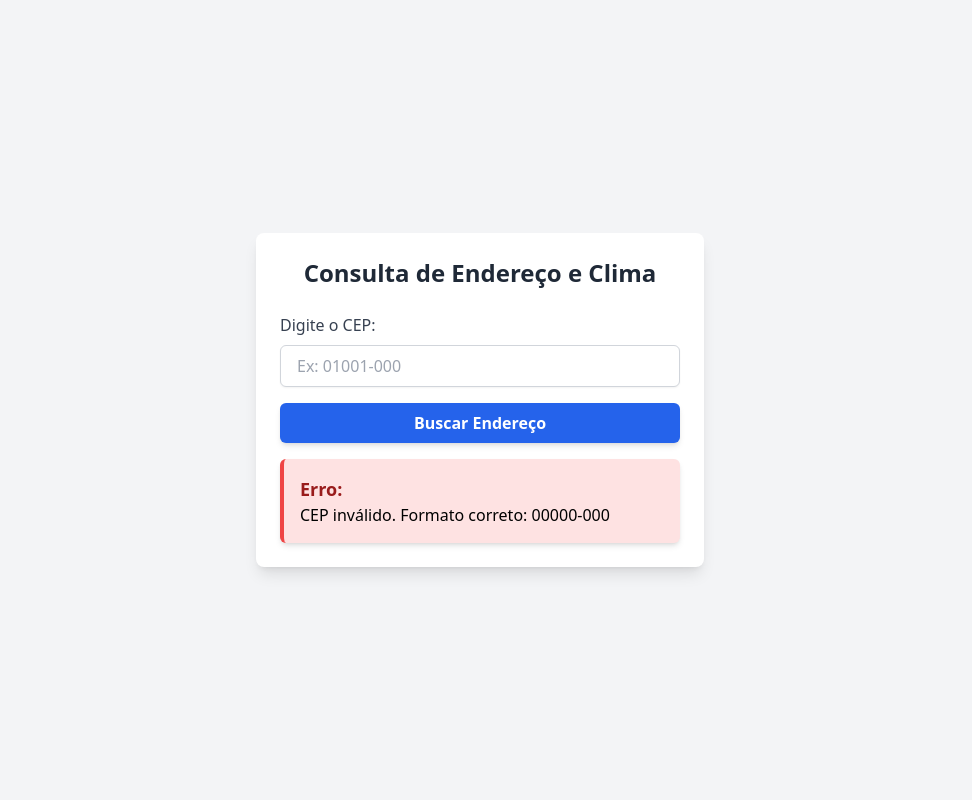
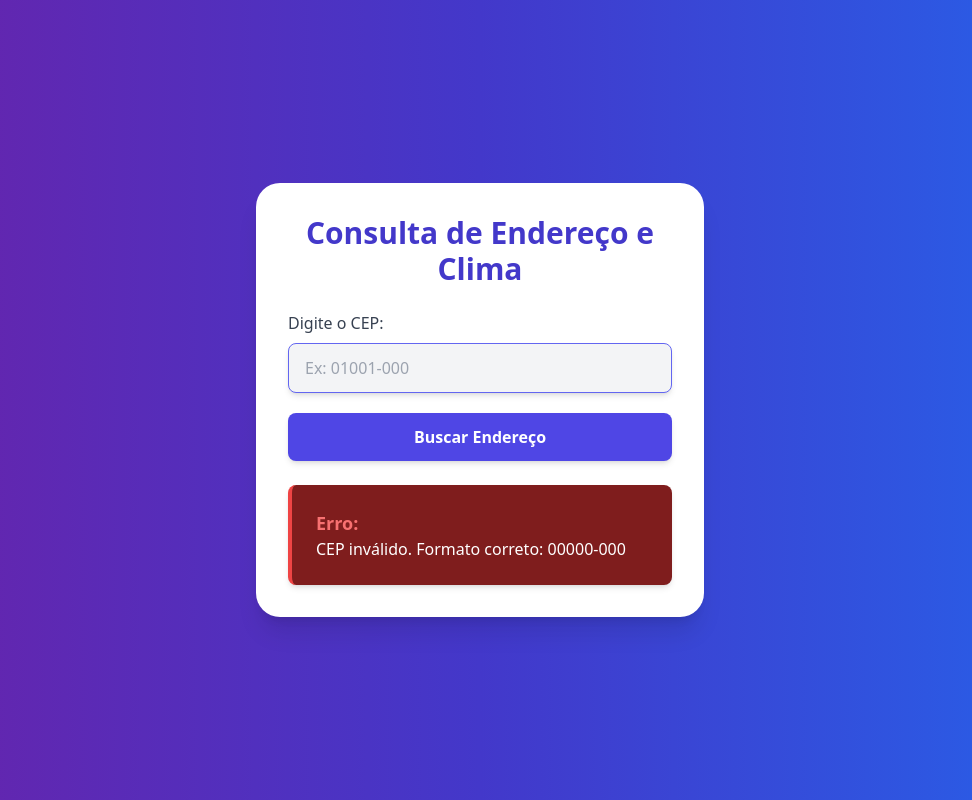
Before and after one commit to efpatti/tempo-cep, a React (Create React App) app: page / in a window 1280 px wide. Both pictures are taken after typing "Sample" into the empty fields and a click on the button "Buscar Endereço". Shown: the whole page, without its empty margins (160-1132 px from the left). Built offline with nearby package versions, Linux system fonts and the light colour scheme.

Commit message:
estilizacao alterada

```diff
--- a/src/App.js
+++ b/src/App.js
@@ -9,9 +9,8 @@ const App = () => {
  const [city, setCity] = useState("");
  const [loading, setLoading] = useState(false);
 
- // Função para formatar o CEP enquanto o usuário digita
  const formatCep = (value) => {
-  const cepNumerico = value.replace(/\D/g, ""); // Remove tudo que não for número
+  const cepNumerico = value.replace(/\D/g, "");
   return cepNumerico.length > 5
    ? `${cepNumerico.slice(0, 5)}-${cepNumerico.slice(5, 8)}`
    : cepNumerico;
@@ -73,29 +72,29 @@ const App = () => {
  };
 
  return (
-  <div className="flex justify-center items-center min-h-screen bg-gray-100 p-6">
-   <div className="w-full max-w-md bg-white shadow-lg rounded-lg p-6">
-    <h1 className="text-2xl font-semibold text-center text-gray-800 mb-6">
+  <div className="flex justify-center items-center min-h-screen bg-gradient-to-r from-purple-800 via-indigo-700 to-blue-600 p-8">
+   <div className="w-full max-w-md bg-white shadow-xl rounded-3xl p-8">
+    <h1 className="text-3xl font-semibold text-center text-indigo-700 mb-6">
      Consulta de Endereço e Clima
     </h1>
 
     {!address && (
-     <form onSubmit={handleSubmit} className="space-y-4">
+     <form onSubmit={handleSubmit} className="space-y-5">
       <div>
        <label className="block text-gray-700 font-medium mb-2">
         Digite o CEP:
        </label>
        <input
-        className="w-full px-4 py-2 border border-gray-300 rounded-md shadow-sm focus:outline-none focus:ring-2 focus:ring-blue-400 transition"
+        className="w-full px-4 py-3 border border-indigo-500 bg-gray-100 text-gray-800 rounded-lg shadow-md focus:outline-none focus:ring-2 focus:ring-indigo-400 transition"
         type="text"
         placeholder="Ex: 01001-000"
         value={cep}
         onChange={handleChange}
-        maxLength={9} // Limita o número de caracteres no input
+        maxLength={9}
        />
       </div>
       <button
-       className="w-full bg-blue-600 text-white py-2 rounded-md hover:bg-blue-700 transition font-semibold shadow-md"
+       className="w-full bg-indigo-600 text-white py-3 rounded-lg hover:bg-indigo-700 transition font-semibold shadow-md"
        type="submit"
       >
        Buscar Endereço
@@ -104,24 +103,28 @@ const App = () => {
     )}
 
     {address && (
-     <div className="mt-6 p-4 bg-green-100 border-l-4 border-green-500 rounded-md shadow-md">
-      <p className="text-lg font-semibold text-green-800">Endereço:</p>
-      <p>{address.logradouro || "Logradouro não disponível"}</p>
-      <p>{address.bairro || "Bairro não disponível"}</p>
-      <p>
+     <div className="mt-6 p-6 bg-indigo-50 border-l-4 border-indigo-500 rounded-lg shadow-md">
+      <p className="text-lg font-semibold text-indigo-700">Endereço:</p>
+      <p className="text-gray-800">
+       {address.logradouro || "Logradouro não disponível"}
+      </p>
+      <p className="text-gray-800">
+       {address.bairro || "Bairro não disponível"}
+      </p>
+      <p className="text-gray-800">
        {address.localidade} - {address.uf}
       </p>
 
-      <div className="flex justify-between mt-4">
+      <div className="flex justify-between mt-6">
        <button
-        className="w-1/2 bg-green-600 text-white py-2 rounded-md hover:bg-green-700 transition font-semibold shadow-md disabled:opacity-50"
+        className="w-1/2 bg-indigo-600 text-white py-3 rounded-lg hover:bg-indigo-700 transition font-semibold shadow-md disabled:opacity-50"
         onClick={weatherApi}
         disabled={loading || weather}
        >
         {loading ? "Carregando..." : "Ver Temperatura"}
        </button>
        <button
-        className="w-1/2 bg-red-600 text-white py-2 rounded-md hover:bg-red-700 transition font-semibold shadow-md ml-2"
+        className="w-1/2 bg-indigo-600 text-white py-3 rounded-lg hover:bg-indigo-700 transition font-semibold shadow-md ml-2"
         onClick={() => {
          setCep("");
          setAddress(null);
@@ -137,16 +140,18 @@ const App = () => {
     )}
 
     {weather && !loading && (
-     <div className="mt-4 p-4 bg-blue-100 border-l-4 border-blue-500 rounded-md shadow-md">
-      <p className="text-lg font-semibold text-blue-800">Temperatura Atual:</p>
-      <p className="text-2xl font-bold">{weather}°C</p>
+     <div className="mt-6 p-6 bg-indigo-50 border-l-4 border-indigo-500 rounded-lg shadow-md">
+      <p className="text-lg font-semibold text-indigo-700">
+       Temperatura Atual:
+      </p>
+      <p className="text-3xl font-bold text-gray-800">{weather}°C</p>
      </div>
     )}
 
     {error && (
-     <div className="mt-4 p-4 bg-red-100 border-l-4 border-red-500 rounded-md shadow-md">
-      <p className="text-lg font-semibold text-red-800">Erro:</p>
-      <p>{error}</p>
+     <div className="mt-6 p-6 bg-red-900 border-l-4 border-red-500 rounded-lg shadow-md">
+      <p className="text-lg font-semibold text-red-400">Erro:</p>
+      <p className="text-white">{error}</p>
      </div>
     )}
    </div>
```
